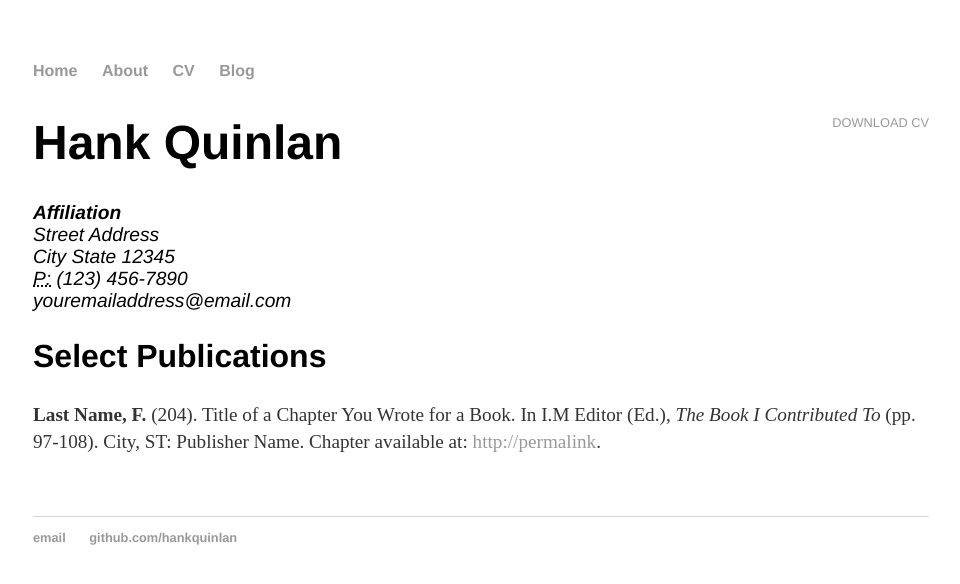
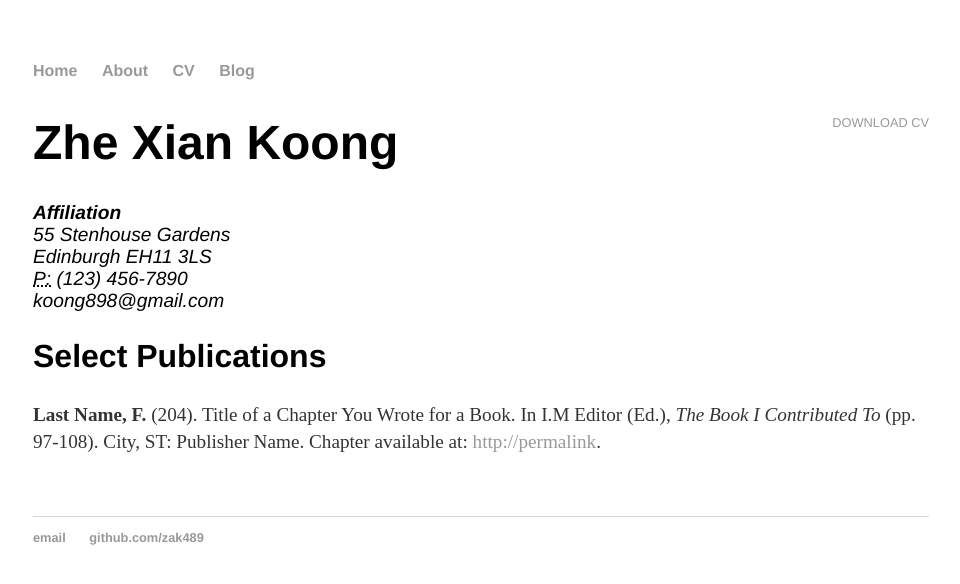
Before and after one commit to zak489/zak489.github.io, a Jekyll site: the page built from cv/index.html, in a window 1280 px wide. Shown: the top 584 px of the page, without its empty margins (159-1119 px from the left). Built offline with Jekyll 4.4.1, drawn with Linux system fonts in a browser that asks for light colours.

```diff
--- a/_layouts/default.html
+++ b/_layouts/default.html
@@ -25,8 +25,8 @@
 
   <footer>
    <ul>
-   <li><a href="mailto:hankquinlanhub@gmail.com">email</a></li>
-   <li><a href="https://github.com/hankquinlan">github.com/hankquinlan</a></li>
+   <li><a href="mailto:koong898@gmail.com">email</a></li>
+   <li><a href="https://github.com/zak489">github.com/zak489</a></li>
    </ul>
   </footer>
   </body>
--- a/about/index.html
+++ b/about/index.html
@@ -1,6 +1,6 @@
 ---
 layout: default
-title: About Hank Quinlan
+title: About Me
 ---
 
 		<div class="about">
--- a/cv/index.html
+++ b/cv/index.html
@@ -1,17 +1,17 @@
 ---
 layout: default
-title: CV of Your Name
+title: CV
 ---
 
 	<div class="cv">
 		<a href="#" class="download" title="Download CV as PDF">Download CV</a>
-					<h1>Hank Quinlan</h1>
+					<h1>Zhe Xian Koong</h1>
 					<address>
 					<strong>Affiliation</strong><br>
-					Street Address<br>
-					City State 12345<br>
+					55 Stenhouse Gardens<br>
+					Edinburgh EH11 3LS<br>
 					<abbr title="phone">P:</abbr> (123) 456-7890<br>
-					<span class="obfuscate">youremailaddress@email.com</span>
+					<span class="obfuscate">koong898@gmail.com</span>
 					</address>
 
 					<h2>Select Publications</h2>
```
Also changed, not shown: _posts/2014-04-30-hank-quinlan-site-launched.md (+3 -3 lines).
